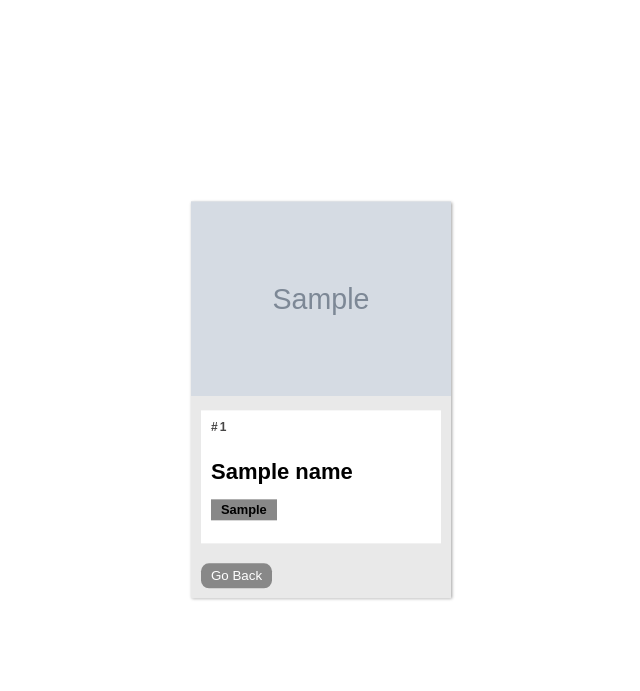
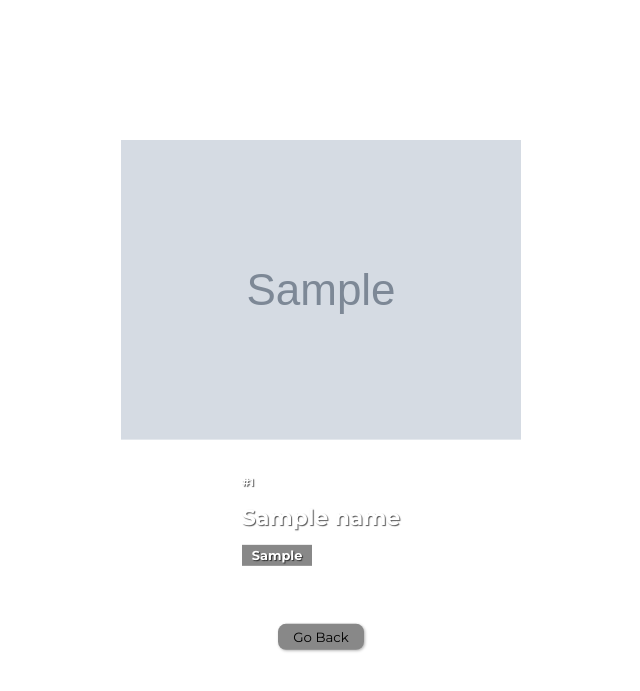
Before and after one commit to Astro-Dust/pokemon-API, a Flask app: template templates/chosen_pokemon.html in a window 1280 px wide. Shown: the top 691 px of the page, without its empty margins (319-959 px from the left). Run offline with Flask 3, Linux system fonts and the light colour scheme; the template is opened without the code that fills it: most values are stand-ins (such as "Sample title", 1, 10 or a date in 2020); grey boxes marked "Sample" are stand-in pictures.

Commit message:
melhorias visuais na carta de pokemon

```diff
--- a/static/css/style.css
+++ b/static/css/style.css
@@ -1,42 +1,49 @@
+@import url('https://fonts.googleapis.com/css2?family=Montserrat:wght@100..900&display=swap');
+
 * {
-    font-family: Arial, Helvetica, sans-serif;
-}
-
-body {
-    background-color: #fff;
+    font-family: "Montserrat", sans-serif;
 }
 
 .container {
-    background-color: rgb(233, 233, 233);
+    background-color: #fff;
     position: absolute;
     top: 50%;
     left: 50%;
     transform: translate(-50%, -50%);
-    box-shadow: 1px 1px 3px rgba(0, 0, 0, 0.38);
+    display: flex;
+    flex-direction: column;
+    gap: 30px;
+    align-items: center;
 }
 
-.pokemon-photo {
-    width: 260px;
+.pokemon {
+    background-color: #fff;
+    box-shadow: 1px 1px 3px rgba(0, 0, 0, 0.308);
+    border-radius: 8px;
+    padding: 20px 20px;
+    height: auto;
+    display: flex;
+    flex-direction: column;
+    align-items: center;
+    gap: 10px;
+}
+
+.pokemon-number {
+    margin-left: 140px;
 }
 
 .pokemon-info {
-    background-color: #fff;
-    margin: 10px;
-    padding: 10px;
-    display: flex;
-    gap: 10px;
-    flex-direction: column;
+    border-radius: 80px;
+    padding: 5px 15px;
+    font-size: 11px;
+    color: #fff;
+    font-weight: bold;
+    display: block;
 }
 
-.pokemon-info > * {
-    font-size: 11px;
-}
-
-.pokemon_number > span {
-    color: rgb(71, 70, 70);
-    font-size: 12px;
-    letter-spacing: 2px;
-    font-weight: bold;
+.pokemon-info {
+    color: #fff;
+    text-shadow: 1px 1px 1px rgba(0, 0, 0, 0.657);
 }
 
 .goBackBtn {
@@ -47,3 +54,18 @@
     border: none;
     padding: 5px 10px;
 }
+
+.goBackBtn {
+    border: none;
+    padding: 5px 15px;
+    border-radius: 8px;
+    background-color: #fff;
+    box-shadow: 1px 1px 3px rgba(0, 0, 0, 0.308);
+    color: black;
+    font-weight: 400;
+    transition: background-color 0.2s ease;
+}
+
+.goBackBtn:hover {
+    background-color: rgb(229, 229, 229);
+}
```
